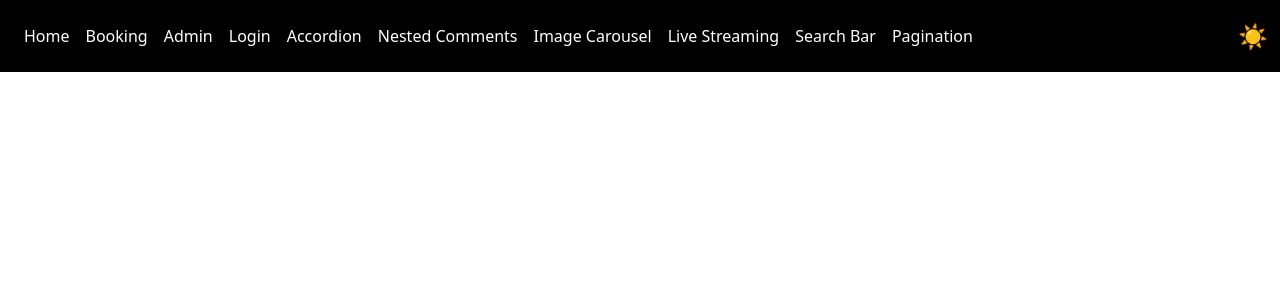
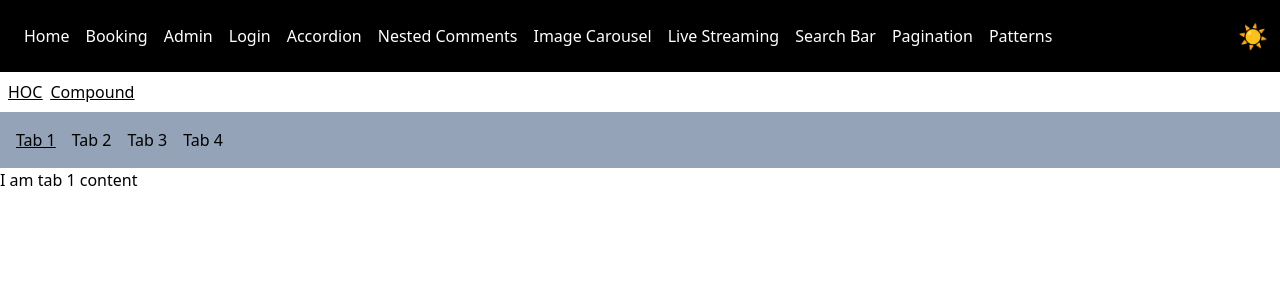
Before and after one commit to mohit825/react-components, a React (Vite) app: page /react-patterns/compound in a window 1280 px wide. Shown: the top 300 px of the page. Built offline with nearby package versions, Linux system fonts and the light colour scheme.

Commit message:
added nested route || added few react patterns

```diff
--- a/src/App.jsx
+++ b/src/App.jsx
@@ -1,14 +1,18 @@
+import { lazy, Suspense, useState } from "react";
 import { BrowserRouter, Route, Routes } from "react-router-dom";
 import "./App.css";
 import Header from "./components/Header";
 import LiveStreaming from "./components/Live Streaming/Live Streaming";
 import CommentsContainer from "./components/nested-comments/commentsContainer";
+import ReactPatterns from "./components/React Patterns";
+import CompoundPattern from "./components/React Patterns/Compound Pattern/index";
+import HOCExample from "./components/React Patterns/HOCExample/HOCExample";
 import SearchBar from "./components/SearchBar/SearchBar";
 import ProtectedRoute from "./hoc/ProtectedRoute";
+import { useLocalStorage } from "./hooks/useLocalStorageHooks";
 import Admin from "./Links/Admin";
 import { Home } from "./Links/Home";
 import Login from "./Links/Login";
-import { lazy, Suspense, useState } from "react";
 import ThemeContext from "./store/ThemeContext";
 
 const PaginationContainer = lazy(() =>
@@ -24,7 +28,6 @@ const BookingContainer = lazy(() => import("./Links/BookingContainer"));
 const AccordionContainer = lazy(() =>
   import("./components/Accordion/AccordionContainer")
 );
-import { useLocalStorage } from "./hooks/useLocalStorageHooks";
 
 function App() {
   const [themePreferenceSelected] = useLocalStorage("theme", "dark");
@@ -101,6 +104,10 @@ function App() {
               </Suspense>
             }
           />
+          <Route path="/react-patterns" element={<ReactPatterns />}>
+            <Route path="hoc-example" element={<HOCExample />} />
+            <Route path="compound" element={<CompoundPattern />} />
+          </Route>
         </Routes>
       </BrowserRouter>
     </ThemeContext.Provider>
--- a/src/components/Header.jsx
+++ b/src/components/Header.jsx
@@ -31,6 +31,7 @@ const Header = () => {
         <Link to="/stream">Live Streaming</Link>
         <Link to="/search">Search Bar</Link>
         <Link to="/pagination">Pagination</Link>
+        <Link to="/react-patterns">Patterns</Link>
       </nav>
       <ToggleThemeContainer />
     </div>
--- /dev/null
+++ b/src/components/React Patterns/Compound Pattern/TabContainer.jsx
@@ -0,0 +1,42 @@
+import React, { createContext, useContext } from "react";
+
+const TabContext = createContext();
+
+const Tabs = ({ onChange, children, currentIndex }) => {
+  return (
+    <TabContext.Provider value={{ onChange, currentIndex }}>
+      {children}
+    </TabContext.Provider>
+  );
+};
+
+Tabs.HeadsContainer = ({ children }) => {
+  return <div>{children}</div>;
+};
+
+Tabs.Title = ({ label, index }) => {
+  const { onChange, currentIndex } = useContext(TabContext);
+  const onTabClick = () => {
+    onChange(index);
+  };
+  return (
+    <div
+      className={`${index === currentIndex ? "underline" : ""}`}
+      onClick={onTabClick}
+    >
+      {label}
+    </div>
+  );
+};
+
+Tabs.ContentContainer = ({ children }) => {
+  return <div>{children}</div>;
+};
+
+Tabs.Content = ({ children, index }) => {
+  const { currentIndex } = useContext(TabContext);
+
+  return index === currentIndex ? <div>{children}</div> : null;
+};
+
+export default Tabs;
--- /dev/null
+++ b/src/components/React Patterns/Compound Pattern/index.jsx
@@ -0,0 +1,32 @@
+import { useState } from "react";
+import Tabs from "./TabContainer";
+
+const CompoundPattern = () => {
+  const [currentIndex, setCurrentIndex] = useState(0);
+
+  const onTabChange = (currIndex) => {
+    console.log(currIndex);
+    setCurrentIndex(currIndex);
+  };
+  return (
+    <Tabs onChange={onTabChange} currentIndex={currentIndex}>
+      <Tabs.HeadsContainer>
+        <div className="flex flex-row cursor-pointer bg-slate-400 p-4 gap-4 ">
+          <Tabs.Title label="Tab 1" index={0} />
+          <Tabs.Title label="Tab 2" index={1} />
+          <Tabs.Title label="Tab 3" index={2} />
+          <Tabs.Title label="Tab 4" index={3} />
+        </div>
+
+        <Tabs.ContentContainer>
+          <Tabs.Content index={0}> I am tab 1 content</Tabs.Content>
+          <Tabs.Content index={1}> I am tab 2 content</Tabs.Content>
+          <Tabs.Content index={2}> I am tab 3 content</Tabs.Content>
+          <Tabs.Content index={3}> I am tab 4 content</Tabs.Content>
+        </Tabs.ContentContainer>
+      </Tabs.HeadsContainer>
+    </Tabs>
+  );
+};
+
+export default CompoundPattern;
--- /dev/null
+++ b/src/components/React Patterns/HOCExample/ComponentA.jsx
@@ -0,0 +1,12 @@
+import { forwardRef } from "react";
+import withWidth from "../../../hoc/withWidth";
+
+const ComponentA = (props, forwardRefFromParent) => {
+  return (
+    <div className="w-[200px]" ref={forwardRefFromParent}>
+      Component A has width of {props.width}
+    </div>
+  );
+};
+
+export default withWidth(forwardRef(ComponentA));
--- /dev/null
+++ b/src/components/React Patterns/HOCExample/ComponentB.jsx
@@ -0,0 +1,12 @@
+import { forwardRef } from "react";
+import withWidth from "../../../hoc/withWidth";
+
+const ComponentB = (props, forwardRefFromParent) => {
+  return (
+    <div className="w-[300px]" ref={forwardRefFromParent}>
+      Component B has width of {props.width}
+    </div>
+  );
+};
+
+export default withWidth(forwardRef(ComponentB));
--- /dev/null
+++ b/src/components/React Patterns/HOCExample/HOCExample.jsx
@@ -0,0 +1,14 @@
+import React from "react";
+import ComponentA from "./ComponentA";
+import ComponentB from "./ComponentB";
+
+const HOCExample = () => {
+  return (
+    <div>
+      <ComponentA />
+      <ComponentB />
+    </div>
+  );
+};
+
+export default HOCExample;
--- /dev/null
+++ b/src/components/React Patterns/index.jsx
@@ -0,0 +1,16 @@
+import React from "react";
+import { Link, Outlet } from "react-router-dom";
+
+const ReactPatterns = () => {
+  return (
+    <>
+      <nav className="p-2 underline flex gap-2">
+        <Link to="hoc-example">HOC</Link>
+        <Link to="compound">Compound </Link>
+      </nav>
+      <Outlet />
+    </>
+  );
+};
+
+export default ReactPatterns;
--- /dev/null
+++ b/src/hoc/withWidth.jsx
@@ -0,0 +1,20 @@
+import { useEffect, useRef, useState } from "react";
+
+const withWidth = (Component) => {
+  function passWidth(props) {
+    const [width, setWidth] = useState("");
+    const styleRef = useRef();
+
+    useEffect(() => {
+      console.log(styleRef.current);
+      if (styleRef.current) {
+        setWidth(styleRef.current.offsetWidth);
+      }
+    }, [styleRef]);
+
+    return <Component width={width} ref={styleRef} />;
+  }
+  return passWidth;
+};
+
+export default withWidth;
```
